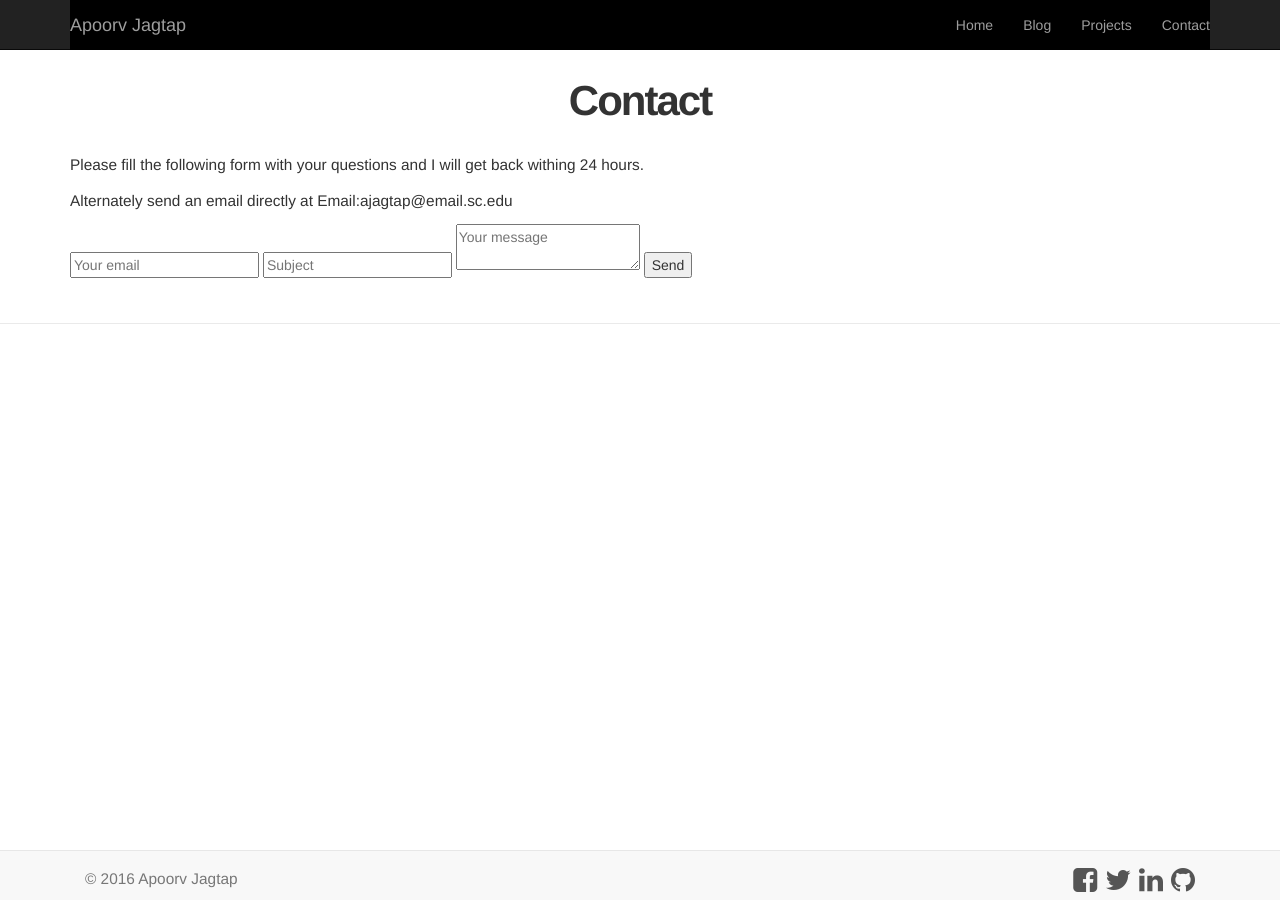
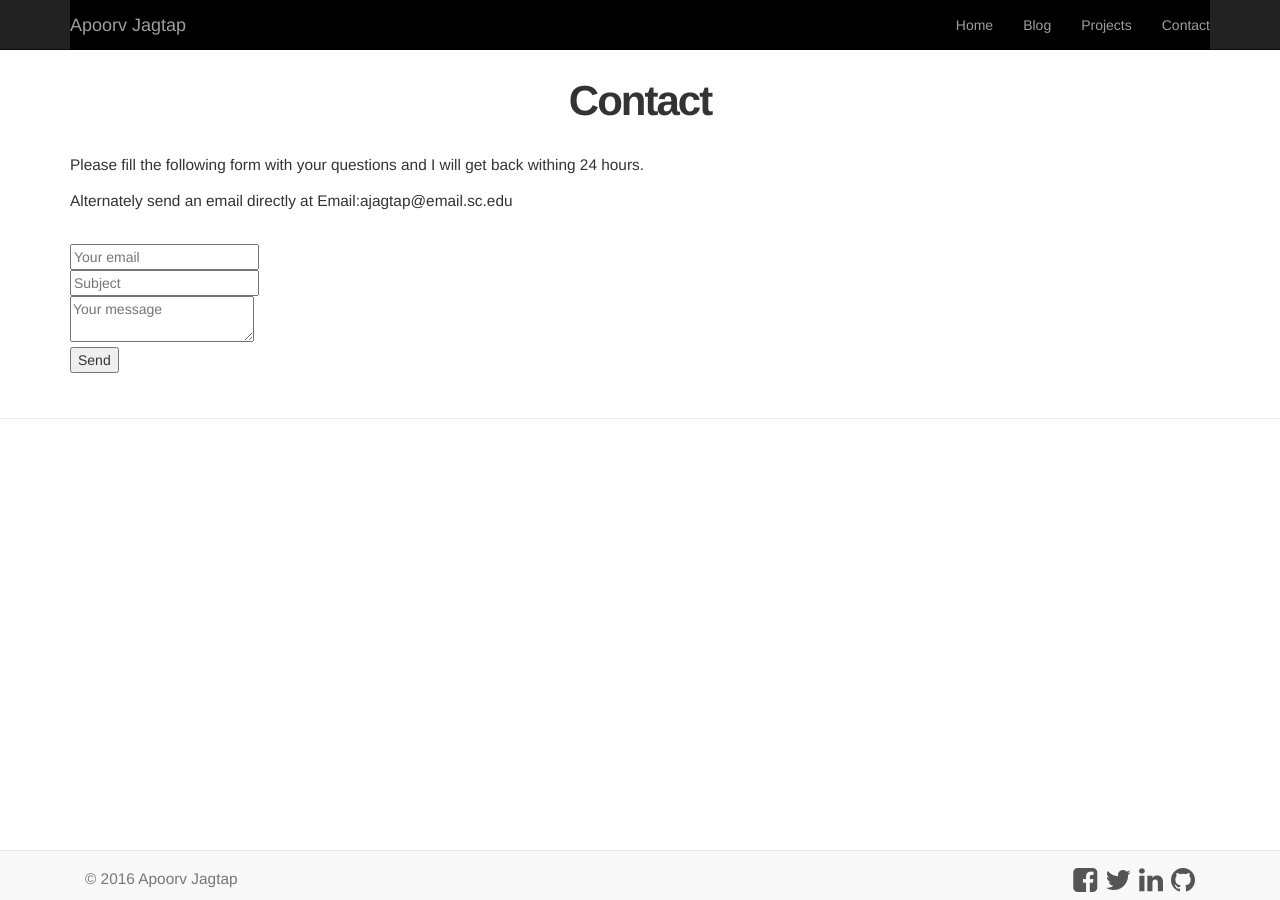
Before and after one commit to apoorv98/apoorv98.github.io, a Jekyll site: the page built from contact/index.html, in a window 1280 px wide. Built offline with Jekyll 4.4.1, drawn with Linux system fonts in a browser that asks for light colours; nearby versions of some CDN libraries.

Commit message:
Updated contact form again

```diff
--- a/contact/index.html
+++ b/contact/index.html
@@ -7,10 +7,10 @@ title: Yaoyu Yang | Contact
 <p>Please fill the following form with your questions and I will get back withing 24 hours.</p>
 <p> Alternately send an email directly at Email:ajagtap@email.sc.edu</p>
 <!--<p>Email: ajagtap@email.sc.edu</p> -->
-<form method="POST" action="http://formspree.io/ajagtap@email.sc.edu">
-  <input name="email" placeholder="Your email" type="email">
-  <input name="subject" placeholder="Subject" type="subject">
-  <textarea name="message" placeholder="Your message"></textarea>
-  <button type="submit">Send</button>
+<form method="POST" action="http://formspree.io/ajagtap@email.sc.edu"><br />
+  <input name="email" placeholder="Your email" type="email"><br />
+  <input name="subject" placeholder="Subject" type="subject"><br />
+  <textarea name="message" placeholder="Your message"></textarea><br />
+  <button type="submit">Send</button><br />
 </form>
 </div>
```
